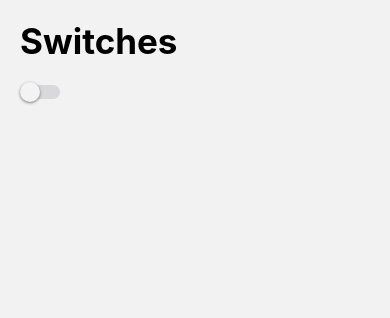
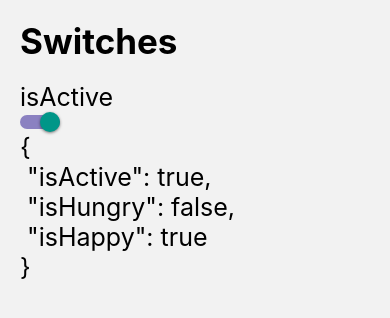
Before and after one commit to Dante1704/react-native-apps, a React Native app in the folder 06-RNComponents/: screen /SwitchScreen in a window 390 px wide. Shown: the top 318 px of the page. Built offline with nearby package versions, Linux system fonts and the light colour scheme.

Commit message:
Creado componente CustomSwitch para reutilizar el componente nativo Switch

```diff
--- /dev/null
+++ b/06-RNComponents/src/components/CustomSwitch.tsx
@@ -0,0 +1,31 @@
+import React, { useState } from 'react';
+import { Switch } from 'react-native-gesture-handler';
+
+interface Props {
+    isOn: boolean,
+    onChange: (value: boolean) => void
+
+}
+
+export const CustomSwitch = ({ isOn, onChange }: Props) => {
+
+    const [isEnabled, setIsEnabled] = useState(isOn);
+
+    const toggleSwitch = () => {
+        setIsEnabled(previousState => !previousState);
+        onChange(!isEnabled);
+    };
+
+    return (
+        <>
+            {/* Switch es un componente que sirve para mostrar o setear algo como habilitado/deshabilitado */}
+            <Switch
+                trackColor={{ false: '#D9D9DB', true: '#8b81c1' }}
+                thumbColor={isEnabled ? '#5856D6' : '#f4f3f4'}
+                ios_backgroundColor="#3e3e3e"
+                onValueChange={toggleSwitch}
+                value={isEnabled}
+            />
+        </>
+    );
+};
--- a/06-RNComponents/src/screens/SwitchScreen.tsx
+++ b/06-RNComponents/src/screens/SwitchScreen.tsx
@@ -1,21 +1,48 @@
 import React, { useState } from 'react';
-import { Switch, View } from 'react-native';
+import { StyleSheet, Text, View } from 'react-native';
 import { HeaderTitle } from '../components/HeaderTitle';
+import { CustomSwitch } from '../components/CustomSwitch';
 
 export const SwitchScreen = () => {
-    const [isEnabled, setIsEnabled] = useState(false);
-    const toggleSwitch = () => setIsEnabled(previousState => !previousState);
+
+    const [state, setState] = useState({
+        isActive: true,
+        isHungry: false,
+        isHappy: true,
+    });
+
+    const { isActive, isHungry, isHappy } = state;
+
+    const onChange = (value: boolean, field: string) => {
+        setState({
+            ...state,
+            [field]: value,
+        });
+    };
+
     return (
         <View style={{ marginHorizontal: 20 }}>
             <HeaderTitle title="Switches" />
-            {/* Switch es un componente que sirve para mostrar o setear algo como habilitado/deshabilitado */}
-            <Switch
-                trackColor={{ false: '#D9D9DB', true: '#8b81c1' }}
-                thumbColor={isEnabled ? '#5856D6' : '#f4f3f4'}
-                ios_backgroundColor="#3e3e3e"
-                onValueChange={toggleSwitch}
-                value={isEnabled}
-            />
+            <View>
+                <Text style={styles.switchText}>
+                    isActive
+                </Text>
+                <CustomSwitch isOn={isActive} onChange={(value) => onChange(value, 'isActive')} />
+            </View>
+            <Text style={styles.switchText}>
+                {JSON.stringify(state, null, 1)}
+            </Text>
         </View>
     );
 };
+
+const styles = StyleSheet.create({
+    switchRow: {
+        flexDirection: 'row',
+        justifyContent: 'space-between',
+        alignItems: 'center',
+    },
+    switchText: {
+        fontSize: 25,
+    },
+});
```
